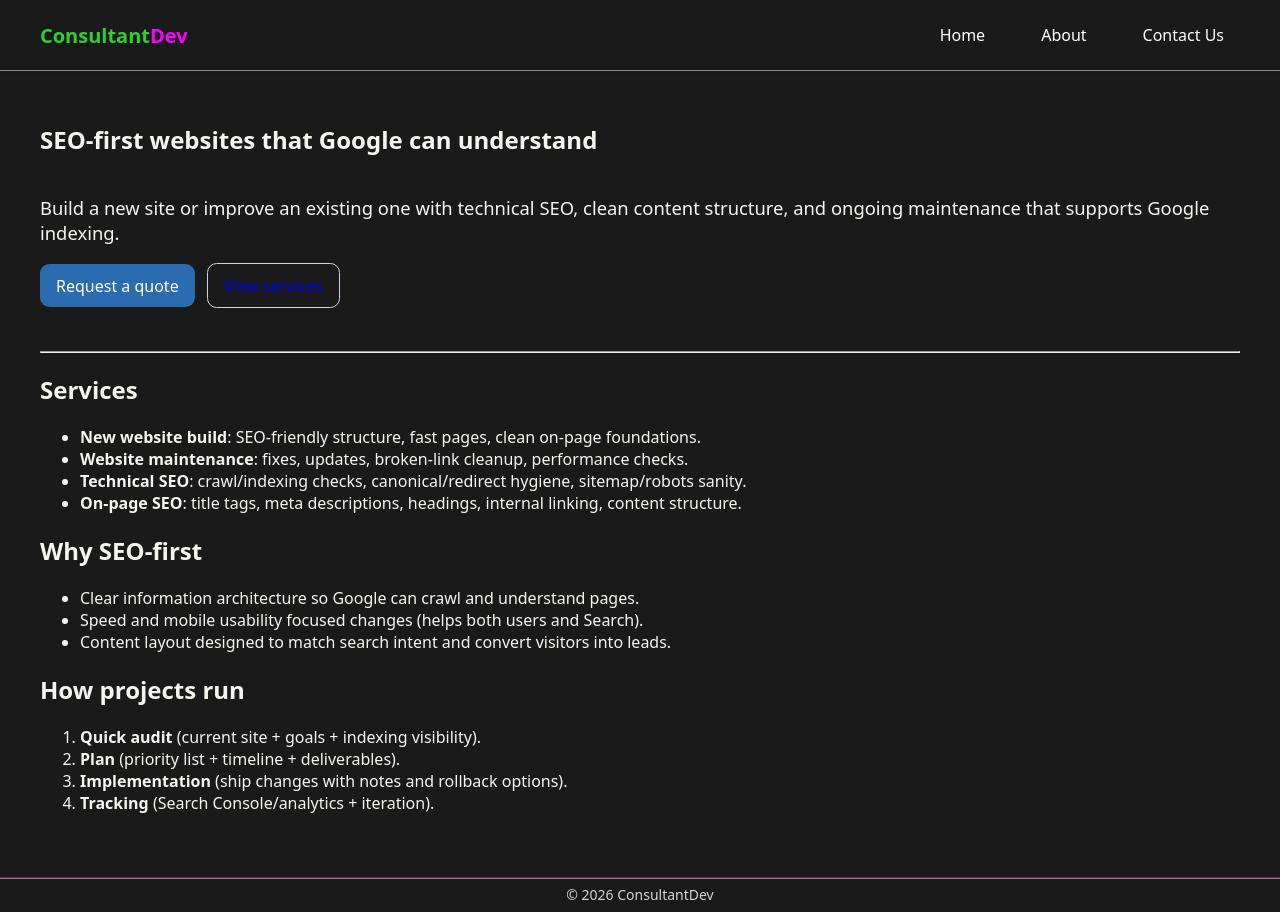
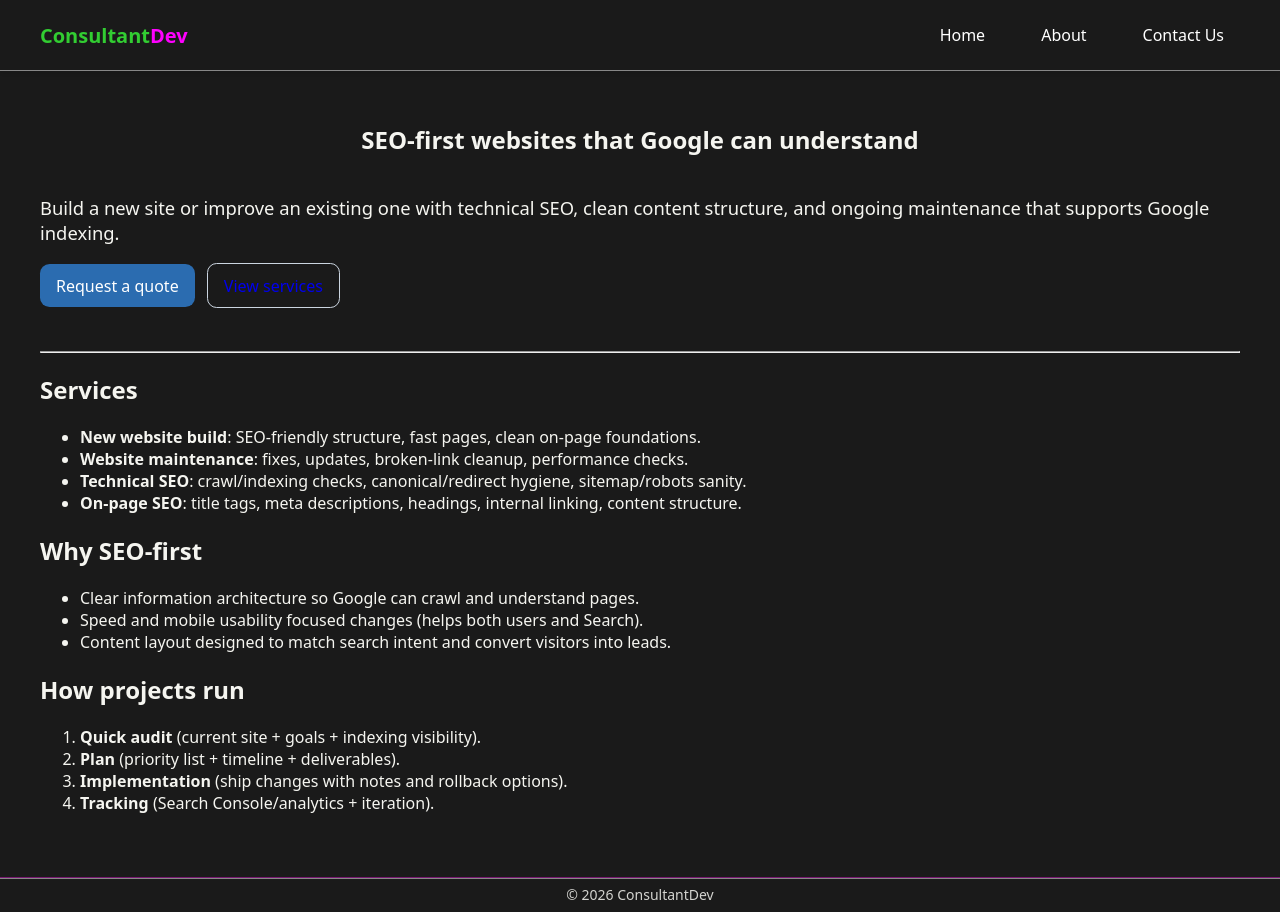
Before and after one commit to m33lucky-benny/ebiya-consul, a Jekyll site: the page built from index.html, in a window 1280 px wide. Built offline with Jekyll 4.4.1, drawn with Linux system fonts in a browser that asks for light colours.

Commit message:
Update main.scss

```diff
--- a/assets/css/main.scss
+++ b/assets/css/main.scss
@@ -77,3 +77,12 @@ footer p {
   margin: 0 auto;
   padding: 2rem;
 }
+
+// ----------------------------------------
+// center layout/page - titles
+// ----------------------------------------
+
+
+.page .post-title {
+  text-align: center;
+}
```
